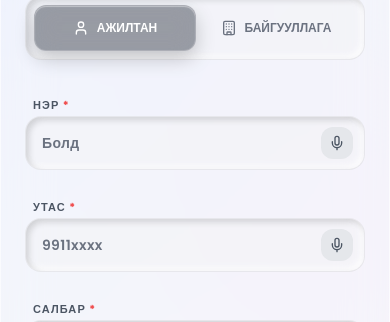
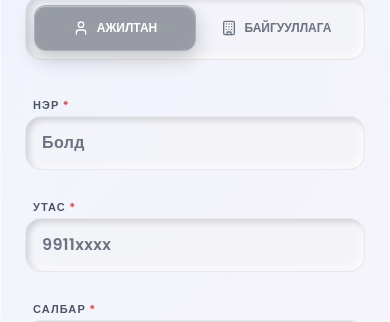
Before and after one commit to Kuzo404/neumorphism-form, a React (Create React App) app: page / in a window 390 px wide. Shown: the part 458-780 px from the top of the page. Built offline with nearby package versions, Linux system fonts and the light colour scheme.

Commit message:
Remove voice input, smooth emoji animation, prevent mobile zoom

```diff
--- a/src/App.js
+++ b/src/App.js
@@ -1,5 +1,5 @@
 import React, { useState, useEffect, useRef } from 'react';
-import { ChevronDown, Star, Upload, User, Building, ArrowLeft, Send, Check, Mic, MicOff } from 'lucide-react';
+import { ChevronDown, Star, Upload, User, Building, ArrowLeft, Send, Check } from 'lucide-react';
 
 // --- Floating Emoji Component ---
 const FloatingEmoji = ({ feedbackType }) => {
@@ -63,255 +63,24 @@ const FloatingEmoji = ({ feedbackType }) => {
       <style>{`
         @keyframes float-full {
           0% {
-            transform: translateY(0) scale(0.3) rotate(0deg);
+            transform: translateY(0) scale(0.8);
             opacity: 0;
           }
           5% {
-            opacity: 0.7;
-            transform: translateY(-50px) scale(0.8) rotate(5deg);
-          }
-          20% {
-            transform: translateY(-20vh) scale(1) rotate(-5deg);
-            opacity: 0.8;
-          }
-          40% {
-            transform: translateY(-40vh) scale(1.1) rotate(5deg);
-            opacity: 0.7;
-          }
-          60% {
-            transform: translateY(-60vh) scale(1) rotate(-3deg);
             opacity: 0.6;
           }
-          80% {
-            transform: translateY(-80vh) scale(0.9) rotate(3deg);
-            opacity: 0.4;
+          95% {
+            opacity: 0.5;
           }
           100% {
-            transform: translateY(-105vh) scale(0.7) rotate(0deg);
+            transform: translateY(-110vh) scale(0.8);
             opacity: 0;
           }
         }
         .animate-float-full {
-          animation: float-full 7s ease-out forwards;
+          animation: float-full 8s linear forwards;
         }
       `}</style>
-    </div>
-  );
-};
-
-// --- Voice Input for Regular Input Fields ---
-const VoiceInput = ({ placeholder, type = 'text', className, value, onChange }) => {
-  const [localText, setLocalText] = useState(value || '');
-  const [isListening, setIsListening] = useState(false);
-  const [isSupported, setIsSupported] = useState(false);
-  const recognitionRef = useRef(null);
-
-  useEffect(() => {
-    const SpeechRecognition = window.SpeechRecognition || window.webkitSpeechRecognition;
-    if (SpeechRecognition) {
-      setIsSupported(true);
-      const recognition = new SpeechRecognition();
-      recognition.continuous = false;
-      recognition.interimResults = false;
-      recognition.lang = 'mn-MN';
-
-      recognition.onresult = (event) => {
-        const transcript = event.results[0][0].transcript;
-        const newText = localText + ' ' + transcript;
-        setLocalText(newText.trim());
-        if (onChange) onChange({ target: { value: newText.trim() } });
-      };
-
-      recognition.onerror = (e) => {
-        console.log('Speech error:', e.error);
-        setIsListening(false);
-      };
-
-      recognition.onend = () => setIsListening(false);
-
-      recognitionRef.current = recognition;
-    }
-
-    return () => {
-      if (recognitionRef.current) {
-        try { recognitionRef.current.stop(); } catch(e) {}
-      }
-    };
-  }, [localText, onChange]);
-
-  const toggleListening = (e) => {
-    e.preventDefault();
-    e.stopPropagation();
-
-    if (!recognitionRef.current) {
-      alert('Таны browser дуу хүлээн авах боломжгүй байна');
-      return;
-    }
-
-    if (isListening) {
-      recognitionRef.current.stop();
-      setIsListening(false);
-    } else {
-      try {
-        recognitionRef.current.start();
-        setIsListening(true);
-      } catch (e) {
-        console.log('Start error:', e);
-        // Already started, stop and restart
-        recognitionRef.current.stop();
-        setTimeout(() => {
-          try {
-            recognitionRef.current.start();
-            setIsListening(true);
-          } catch(e2) {}
-        }, 100);
-      }
-    }
-  };
-
-  const handleChange = (e) => {
-    setLocalText(e.target.value);
-    if (onChange) onChange(e);
-  };
-
-  return (
-    <div className="relative">
-      <input
-        type={type}
-        placeholder={placeholder}
-        value={localText}
-        onChange={handleChange}
-        className={`${className} pr-12`}
-      />
-      {isSupported && (
-        <button
-          type="button"
-          onClick={toggleListening}
-          className={`absolute right-3 top-1/2 -translate-y-1/2 p-2 rounded-xl transition-all ${
-            isListening
-              ? 'bg-red-500 text-white shadow-lg animate-pulse'
-              : 'bg-gray-200 hover:bg-gray-300 text-gray-600 hover:text-gray-800'
-          }`}
-        >
-          {isListening ? <MicOff size={16} /> : <Mic size={16} />}
-        </button>
-      )}
-    </div>
-  );
-};
-
-// --- Voice Input Textarea Component ---
-const VoiceTextarea = ({ placeholder, rows = 4, className, value, onChange }) => {
-  const [localText, setLocalText] = useState(value || '');
-  const [isListening, setIsListening] = useState(false);
-  const [isSupported, setIsSupported] = useState(false);
-  const recognitionRef = useRef(null);
-
-  useEffect(() => {
-    const SpeechRecognition = window.SpeechRecognition || window.webkitSpeechRecognition;
-    if (SpeechRecognition) {
-      setIsSupported(true);
-      const recognition = new SpeechRecognition();
-      recognition.continuous = true;
-      recognition.interimResults = false;
-      recognition.lang = 'mn-MN';
-
-      recognition.onresult = (event) => {
-        let transcript = '';
-        for (let i = event.resultIndex; i < event.results.length; i++) {
-          if (event.results[i].isFinal) {
-            transcript += event.results[i][0].transcript + ' ';
-          }
-        }
-        if (transcript) {
-          const newText = localText + transcript;
-          setLocalText(newText);
-          if (onChange) onChange({ target: { value: newText } });
-        }
-      };
-
-      recognition.onerror = (e) => {
-        console.log('Speech error:', e.error);
-        setIsListening(false);
-      };
-
-      recognition.onend = () => {
-        setIsListening(false);
-      };
-
-      recognitionRef.current = recognition;
-    }
-
-    return () => {
-      if (recognitionRef.current) {
-        try { recognitionRef.current.stop(); } catch(e) {}
-      }
-    };
-  }, [localText, onChange]);
-
-  const toggleListening = (e) => {
-    e.preventDefault();
-    e.stopPropagation();
-
-    if (!recognitionRef.current) {
-      alert('Таны browser дуу хүлээн авах боломжгүй байна');
-      return;
-    }
-
-    if (isListening) {
-      recognitionRef.current.stop();
-      setIsListening(false);
-    } else {
-      try {
-        recognitionRef.current.start();
-        setIsListening(true);
-      } catch (e) {
-        recognitionRef.current.stop();
-        setTimeout(() => {
-          try {
-            recognitionRef.current.start();
-            setIsListening(true);
-          } catch(e2) {}
-        }, 100);
-      }
-    }
-  };
-
-  const handleChange = (e) => {
-    setLocalText(e.target.value);
-    if (onChange) onChange(e);
-  };
-
-  return (
-    <div className="relative">
-      <textarea
-        rows={rows}
-        placeholder={placeholder}
-        value={localText}
-        onChange={handleChange}
-        className={`${className} pr-14`}
-      />
-      {isSupported && (
-        <button
-          type="button"
-          onClick={toggleListening}
-          className={`absolute right-3 top-3 p-2 rounded-xl transition-all ${
-            isListening
-              ? 'bg-red-500 text-white shadow-lg animate-pulse'
-              : 'bg-gray-200 hover:bg-gray-300 text-gray-600 hover:text-gray-800'
-          }`}
-        >
-          {isListening ? <MicOff size={18} /> : <Mic size={18} />}
-        </button>
-      )}
-      {isListening && (
-        <div className="absolute right-3 bottom-3 flex gap-1">
-          <span className="w-1 h-3 bg-red-500 rounded-full animate-pulse" style={{ animationDelay: '0ms' }} />
-          <span className="w-1 h-4 bg-red-500 rounded-full animate-pulse" style={{ animationDelay: '150ms' }} />
-          <span className="w-1 h-2 bg-red-500 rounded-full animate-pulse" style={{ animationDelay: '300ms' }} />
-          <span className="w-1 h-5 bg-red-500 rounded-full animate-pulse" style={{ animationDelay: '450ms' }} />
-        </div>
-      )}
     </div>
   );
 };
@@ -1281,13 +1050,13 @@ export default function App() {
                   <div className="space-y-6">
                     {activeTab === 'person' ? (
                       <>
-                        <div><label className={styles.textLabel}>Нэр <span className="text-red-500">*</span></label><VoiceInput type="text" placeholder="Болд" className={styles.inputBase} /></div>
-                        <div><label className={styles.textLabel}>Утас <span className="text-red-500">*</span></label><VoiceInput type="tel" placeholder="9911xxxx" className={styles.inputBase} /></div>
+                        <div><label className={styles.textLabel}>Нэр <span className="text-red-500">*</span></label><input type="text" placeholder="Болд" className={styles.inputBase} style={{ fontSize: '16px' }} /></div>
+                        <div><label className={styles.textLabel}>Утас <span className="text-red-500">*</span></label><input type="tel" placeholder="9911xxxx" className={styles.inputBase} style={{ fontSize: '16px' }} /></div>
                         <div className="relative z-20"><label className={styles.textLabel}>Салбар <span className="text-red-500">*</span></label><CustomSelect options={branches} value={branch} onChange={setBranch} placeholder="Салбараа сонгоно уу" /></div>
                       </>
                     ) : (
                       <>
-                        <div><label className={styles.textLabel}>Мэдээлэл <span className="text-red-500">*</span></label><VoiceTextarea rows={4} placeholder="Үйл ажиллагааны чиглэл..." className={`${styles.inputBase} resize-none`} /></div>
+                        <div><label className={styles.textLabel}>Мэдээлэл <span className="text-red-500">*</span></label><textarea rows={4} placeholder="Үйл ажиллагааны чиглэл..." className={`${styles.inputBase} resize-none`} style={{ fontSize: '16px' }} /></div>
                         <div><label className={styles.textLabel}>Файл</label><div className={`w-full h-24 ${styles.sunken} rounded-2xl flex flex-col items-center justify-center hover:bg-white/40 transition-colors cursor-pointer border-dashed border-2 border-transparent hover:border-gray-300`}><Upload size={20} className="text-gray-500 mb-2" /><p className="text-[10px] text-gray-500 font-bold uppercase">Файл оруулах</p></div></div>
                       </>
                     )}
@@ -1332,7 +1101,7 @@ export default function App() {
                         </div>
                     </div>
                     <div className="relative z-20"><label className={styles.textLabel}>Хэнд илгээх <span className="text-red-500">*</span></label><CustomSelect options={recipients} value={recipient} onChange={setRecipient} placeholder="Албан тушаалтан..." /></div>
-                    <div><label className={styles.textLabel}>Дэлгэрэнгүй <span className="text-red-500">*</span></label><VoiceTextarea rows={4} placeholder="Санал хүсэлтээ энд бичнэ үү..." className={`${styles.inputBase} resize-none`} /></div>
+                    <div><label className={styles.textLabel}>Дэлгэрэнгүй <span className="text-red-500">*</span></label><textarea rows={4} placeholder="Санал хүсэлтээ энд бичнэ үү..." className={`${styles.inputBase} resize-none`} style={{ fontSize: '16px' }} /></div>
 
                     {/* RATING SECTION */}
                     <div className="grid grid-cols-1 gap-6">
@@ -1365,7 +1134,7 @@ export default function App() {
                           ))}
                         </div>
                       </div>
-                      <div><label className={styles.textLabel}>Ажилтны нэр</label><VoiceInput type="text" placeholder="Заавал биш..." className={styles.inputBase} /></div>
+                      <div><label className={styles.textLabel}>Ажилтны нэр</label><input type="text" placeholder="Заавал биш..." className={styles.inputBase} style={{ fontSize: '16px' }} /></div>
                     </div>
 
                     <div className="pt-4 flex gap-3">
```
